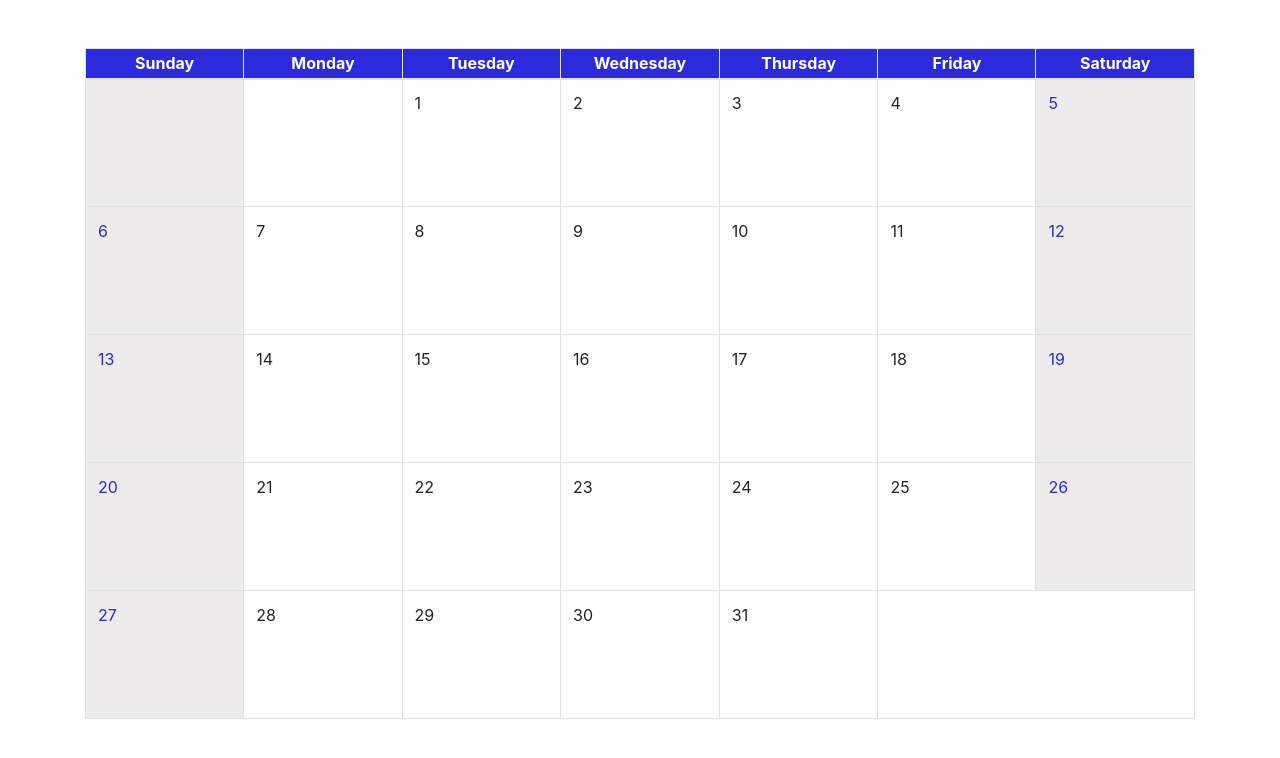
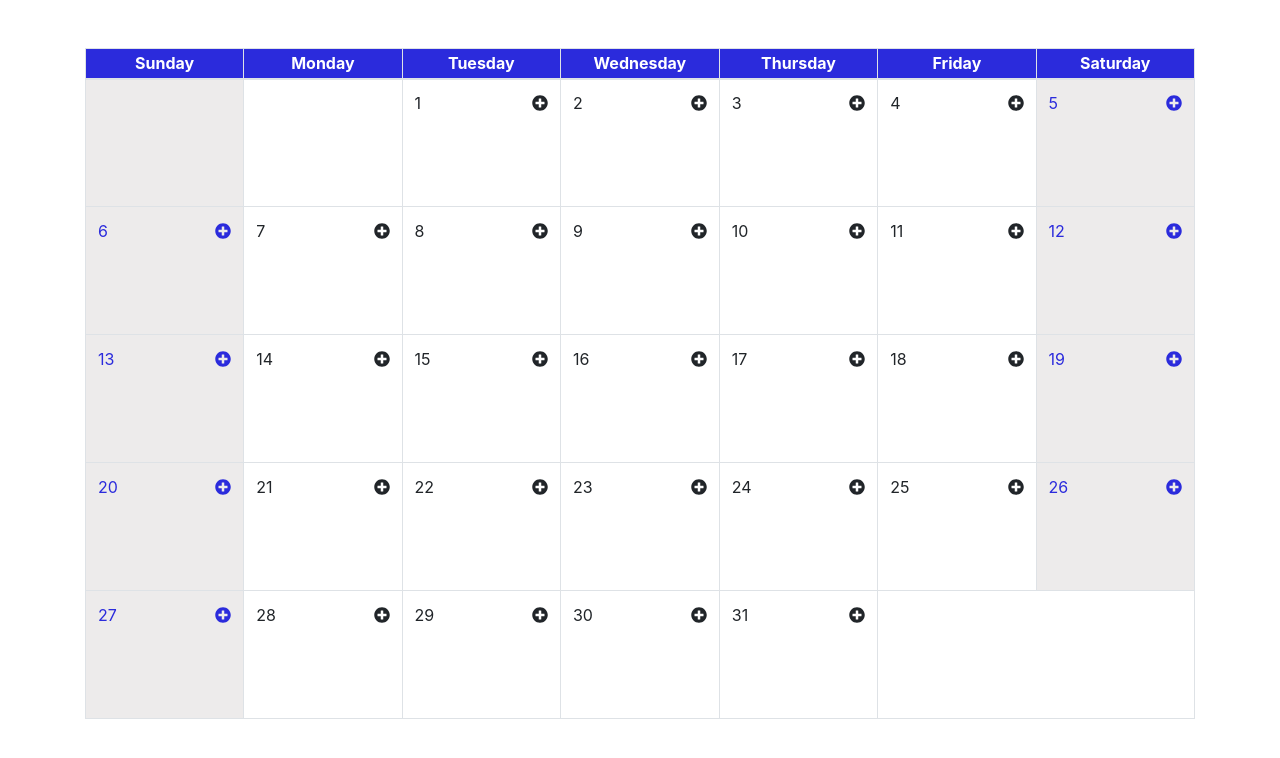
Before and after one commit to eryoher/mycalendar, a React (Create React App) app: page / in a window 1280 px wide. Shown: the top 758 px of the page. Built offline with nearby package versions, Linux system fonts and the light colour scheme; no server answers.

Commit message:
third day

```diff
--- a/src/actions/Reminders.js
+++ b/src/actions/Reminders.js
@@ -1,4 +1,11 @@
-import { CREATE_REMINDER, CREATE_REMINDER_SUCCESS } from "../constants/ActionsTypes";
+import {
+	CREATE_REMINDER,
+	CREATE_REMINDER_SUCCESS,
+	GET_REMINDERS_DAY,
+	GET_REMINDERS_DAY_SUCCESS,
+	GET_ALL_REMINDERS,
+	GET_ALL_REMINDERS_SUCCESS,
+} from "../constants/ActionsTypes";
 
 export const createReminder = (params) => {
 	return {
@@ -13,3 +20,31 @@ export const createReminderSuccess = (response) => {
 		payload: response,
 	};
 };
+
+export const getRemindersByDay = (params) => {
+	return {
+		type: GET_REMINDERS_DAY,
+		payload: params,
+	};
+};
+
+export const getRemindersByDaySuccess = (response) => {
+	return {
+		type: GET_REMINDERS_DAY_SUCCESS,
+		payload: response,
+	};
+};
+
+export const getAllReminders = (params) => {
+	return {
+		type: GET_ALL_REMINDERS,
+		payload: params,
+	};
+};
+
+export const getAllRemindersSuccess = (response) => {
+	return {
+		type: GET_ALL_REMINDERS_SUCCESS,
+		payload: response,
+	};
+};
--- a/src/api/Reminders.js
+++ b/src/api/Reminders.js
@@ -4,3 +4,13 @@ export const createReminder = async (params) => {
 	const response = await Axios.post("/reminders", params);
 	return response.data;
 };
+
+export const getRemindersByDay = async (params) => {
+	const response = await Axios.get("/reminders/getRemindersByDay", { params });
+	return response.data;
+};
+
+export const getAllReminders = async (params) => {
+	const response = await Axios.get("/reminders", { params });
+	return response.data;
+};
--- a/src/components/calendar/calendarday.js
+++ b/src/components/calendar/calendarday.js
@@ -2,14 +2,26 @@ import React, { Component } from "react";
 import { Fragment } from "react";
 import { Modal } from "react-bootstrap";
 import ReminderForm from "./reminderform";
+import moment from "moment";
+import { connect } from "react-redux";
+import { getRemindersByDay } from "../../actions";
+import { formatDate } from "../../constants";
+import { FontAwesomeIcon } from "@fortawesome/react-fontawesome";
+import { faPlusCircle } from "@fortawesome/free-solid-svg-icons";
 
-export default class CalendarDay extends Component {
+class CalendarDay extends Component {
 	constructor(props) {
 		super(props);
 		this.state = {
 			showModal: false,
 		};
 	}
+
+	componentDidMount = () => {
+		const { day, currentMonth } = this.props;
+		const newDate = moment(currentMonth).set("date", day);
+		//this.props.getRemindersByDay({ daydate: newDate.format(formatDate) });
+	};
 
 	handleCloseModal = () => {
 		this.setState({ showModal: false });
@@ -19,27 +31,61 @@ export default class CalendarDay extends Component {
 		this.setState({ showModal: true });
 	};
 
-	handleSubmit = () => {};
+	renderday = (day, reminders) => {
+		const results = [];
+		results.push(
+			<div className={"current-day d-flex justify-content-between"} key={0}>
+				<span>{day}</span>
+				<span className={"reminder-add-icon"}>
+					{<FontAwesomeIcon onClick={this.handleOpenModal} icon={faPlusCircle} />}
+				</span>
+			</div>
+		);
+
+		if (reminders) {
+			reminders.forEach((remind) => {
+				results.push(
+					<div key={remind.id} className={"reminder-view"} style={{ backgroundColor: remind.color }}>
+						{remind.title}
+					</div>
+				);
+			});
+		}
+
+		return results;
+	};
 
 	render() {
-		const { dayWeek, day } = this.props;
+		const { dayWeek, day, currentMonth, reminders } = this.props;
 		const { showModal } = this.state;
+
+		const newDate = moment(currentMonth).set("date", day);
+		const remindersByday = reminders[newDate.format(formatDate)];
 		let classDay = dayWeek % 7 !== 0 ? "calendar-day" : "calendar-day weekend-day";
 		classDay = (dayWeek - 1) % 7 !== 0 ? classDay : "calendar-day weekend-day";
 
 		return (
 			<Fragment>
-				<td onClick={this.handleOpenModal} className={classDay}>
-					{day}
-				</td>
+				<td className={classDay}>{this.renderday(day, remindersByday)}</td>
 
 				<Modal show={showModal} onHide={this.handleCloseModal} aria-labelledby={"ModalHeader"}>
 					<Modal.Header closeButton>{"New reminder"}</Modal.Header>
 					<Modal.Body>
-						<ReminderForm handleSubmit={this.handleSubmit} handleCloseModal={this.handleCloseModal} />
+						<ReminderForm
+							defaultDate={newDate.toString()}
+							handleSubmit={this.handleSubmit}
+							handleCloseModal={this.handleCloseModal}
+						/>
 					</Modal.Body>
 				</Modal>
 			</Fragment>
 		);
 	}
 }
+
+const mapStateToProps = ({ reminders }) => {
+	const { reminder } = reminders;
+	return { reminder };
+};
+
+export default connect(mapStateToProps, { getRemindersByDay })(CalendarDay);
--- a/src/components/calendar/mycalendar.js
+++ b/src/components/calendar/mycalendar.js
@@ -2,8 +2,10 @@ import React, { Component } from "react";
 import { Container } from "react-bootstrap";
 import moment from "moment";
 import CalendarDay from "./calendarday";
+import { connect } from "react-redux";
+import { getAllReminders } from "../../actions";
 
-export default class Mycalendar extends Component {
+class Mycalendar extends Component {
 	constructor(props) {
 		super(props);
 		this.state = {
@@ -11,6 +13,10 @@ export default class Mycalendar extends Component {
 			weekdays: moment.weekdays(), //["Sunday", "Monday", "Tuesday", "Wednessday", "Thursday", "Friday", "Saturday"]
 		};
 	}
+
+	componentDidMount = () => {
+		this.props.getAllReminders();
+	};
 
 	renderWeeks = () => {
 		const { weekdays } = this.state;
@@ -27,7 +33,26 @@ export default class Mycalendar extends Component {
 		return results;
 	};
 
+	filterRemindersByDate = () => {
+		const { allReminders } = this.props;
+		let reminders = {};
+
+		allReminders.forEach((reminder) => {
+			const day = reminder.date.substring(0, 10);
+
+			if (!reminders[day]) {
+				reminders[day] = [];
+			}
+
+			reminders[day].push(reminder);
+		});
+
+		return reminders;
+	};
+
 	renderDays = () => {
+		const { allReminders } = this.props;
+		const remindersByday = allReminders ? this.filterRemindersByDate() : [];
 		const { currentMonth } = this.state;
 		const rows = [],
 			calendarDays = [];
@@ -48,7 +73,9 @@ export default class Mycalendar extends Component {
 
 		for (let i = 1; i <= daysInMonth; i++) {
 			const dayWeek = parseInt(i) + parseInt(firstDay);
-			calendarDays.push(<CalendarDay key={i} day={i} dayWeek={dayWeek} />);
+			calendarDays.push(
+				<CalendarDay reminders={remindersByday} currentMonth={currentMonth.toString()} key={i} day={i} dayWeek={dayWeek} />
+			);
 		}
 
 		calendarDays.forEach((row, i) => {
@@ -72,6 +99,8 @@ export default class Mycalendar extends Component {
 	};
 
 	render() {
+		const { allReminders } = this.props;
+
 		return (
 			<Container className={"text-center mt-5"}>
 				<table className={"table table-bordered"}>
@@ -84,3 +113,10 @@ export default class Mycalendar extends Component {
 		);
 	}
 }
+
+const mapStateToProps = ({ reminders }) => {
+	const { allReminders } = reminders;
+	return { allReminders };
+};
+
+export default connect(mapStateToProps, { getAllReminders })(Mycalendar);
--- a/src/components/calendar/reminderform.js
+++ b/src/components/calendar/reminderform.js
@@ -4,14 +4,15 @@ import DatePicker from "react-datepicker";
 import ColorPick from "../common/colorpick";
 import { Button } from "react-bootstrap";
 import { connect } from "react-redux";
-import { createReminder } from "../../actions";
+import { createReminder, getAllReminders } from "../../actions";
 import moment from "moment-timezone";
+import { formatDate } from "../../constants";
 
 class ReminderForm extends Component {
 	constructor(props) {
 		super(props);
 		this.state = {
-			startDate: new Date(),
+			startDate: props.defaultDate ? new Date(props.defaultDate) : new Date(),
 			startTime: new Date(),
 			hexColor: "#2B2BDC",
 			title: "",
@@ -23,12 +24,20 @@ class ReminderForm extends Component {
 		this.setState({ hexColor: color.hex, selectedColor: color });
 	};
 
+	componentDidUpdate = (prevProps) => {
+		const { reminder } = this.props;
+		if (prevProps.reminder !== reminder && reminder) {
+			this.props.handleCloseModal(); //Close modal
+			this.props.getAllReminders();
+		}
+	};
+
 	handleSubmit = () => {
 		const { title, hexColor, city, startDate, startTime } = this.state;
 
 		const date = moment(`${moment(startDate).format("L").toString()} ${moment(startTime).format("HH:mm:ss").toString()}`)
 			.tz("America/Bogota")
-			.format("YYYY-MM-DD hh:mm:ss");
+			.format(`${formatDate} HH:mm:ss`);
 
 		this.props.createReminder({ title, color: hexColor, city, date });
 	};
@@ -114,4 +123,4 @@ const mapStateToProps = ({ reminders }) => {
 	return { reminder };
 };
 
-export default connect(mapStateToProps, { createReminder })(ReminderForm);
+export default connect(mapStateToProps, { createReminder, getAllReminders })(ReminderForm);
--- a/src/constants/ActionsTypes.js
+++ b/src/constants/ActionsTypes.js
@@ -1,2 +1,6 @@
 export const CREATE_REMINDER = "CREATE_REMINDER";
 export const CREATE_REMINDER_SUCCESS = "CREATE_REMINDER_SUCCESS";
+export const GET_REMINDERS_DAY = "GET_REMINDERS_DAY";
+export const GET_REMINDERS_DAY_SUCCESS = "GET_REMINDERS_DAY_SUCCESS";
+export const GET_ALL_REMINDERS = "GET_ALL_REMINDERS";
+export const GET_ALL_REMINDERS_SUCCESS = "GET_ALL_REMINDERS_SUCCESS";
--- a/src/constants/index.js
+++ b/src/constants/index.js
@@ -8,3 +8,5 @@ export const Constants = {
 		PROD: "PROD",
 	},
 };
+
+export const formatDate = "YYYY-MM-DD";
--- a/src/index.css
+++ b/src/index.css
@@ -2,8 +2,6 @@
 	border: 1px solid;
 	width: 10rem;
 	height: 8rem;
-	text-align: left;
-	cursor: pointer;
 }
 
 .table-header {
@@ -42,3 +40,21 @@
 	border-bottom: 1px solid rgb(26, 23, 23);
 	outline: none;
 }
+
+.reminder-view {
+	border: 1px solid black;
+	border-radius: 5px;
+	padding-left: 5px;
+	margin-bottom: 5px;
+	color: #fff;
+	font-size: 10pt;
+	font-weight: bold;
+}
+
+.current-day {
+	margin-bottom: 5px;
+}
+
+.reminder-add-icon {
+	cursor: pointer;
+}
--- a/src/reducers/Reminders.js
+++ b/src/reducers/Reminders.js
@@ -1,7 +1,17 @@
-import { CREATE_REMINDER, CREATE_REMINDER_SUCCESS } from "../constants/ActionsTypes";
+import {
+	CREATE_REMINDER,
+	CREATE_REMINDER_SUCCESS,
+	GET_ALL_REMINDERS,
+	GET_ALL_REMINDERS_SUCCESS,
+	GET_REMINDERS_DAY,
+	GET_REMINDERS_DAY_SUCCESS,
+} from "../constants/ActionsTypes";
 
 const initialState = {
 	reminder: null,
+	dateReminder: null,
+	reminders: null,
+	allReminders: null,
 };
 
 function rootReducer(state = initialState, action) {
@@ -10,6 +20,14 @@ function rootReducer(state = initialState, action) {
 			return { ...state, reminder: null };
 		case CREATE_REMINDER_SUCCESS:
 			return { ...state, reminder: action.payload };
+		case GET_REMINDERS_DAY:
+			return { ...state, dateReminder: action.payload };
+		case GET_REMINDERS_DAY_SUCCESS:
+			return { ...state, remindersByDay: action.payload };
+		case GET_ALL_REMINDERS:
+			return { ...state };
+		case GET_ALL_REMINDERS_SUCCESS:
+			return { ...state, allReminders: action.payload };
 		default:
 			return state;
 	}
--- a/src/sagas/Reminders.js
+++ b/src/sagas/Reminders.js
@@ -1,10 +1,10 @@
 import { all, call, fork, put, takeEvery } from "redux-saga/effects";
 
-import { CREATE_REMINDER } from "../constants/ActionsTypes";
+import { CREATE_REMINDER, GET_ALL_REMINDERS, GET_REMINDERS_DAY } from "../constants/ActionsTypes";
 
-import { createReminder } from "../api/Reminders";
+import { createReminder, getRemindersByDay, getAllReminders } from "../api/Reminders";
 
-import { createReminderSuccess } from "../actions";
+import { createReminderSuccess, getAllRemindersSuccess, getRemindersByDaySuccess } from "../actions";
 
 function* createReminderRequest({ payload }) {
 	try {
@@ -13,10 +13,32 @@ function* createReminderRequest({ payload }) {
 	} catch (error) {}
 }
 
+function* getRemindersByDayRequest({ payload }) {
+	try {
+		const reminders = yield call(getRemindersByDay, payload);
+		yield put(getRemindersByDaySuccess(reminders));
+	} catch (error) {}
+}
+
+function* getAllRemindersRequest({ payload }) {
+	try {
+		const reminders = yield call(getAllReminders, payload);
+		yield put(getAllRemindersSuccess(reminders));
+	} catch (error) {}
+}
+
 export function* createReminderSaga() {
 	yield takeEvery(CREATE_REMINDER, createReminderRequest);
 }
 
+export function* getRemindersByDaySaga() {
+	yield takeEvery(GET_REMINDERS_DAY, getRemindersByDayRequest);
+}
+
+export function* getAllRemindersSaga() {
+	yield takeEvery(GET_ALL_REMINDERS, getAllRemindersRequest);
+}
+
 export default function* rootSaga() {
-	yield all([fork(createReminderSaga)]);
+	yield all([fork(createReminderSaga), fork(getAllRemindersSaga), fork(getRemindersByDaySaga)]);
 }
```
